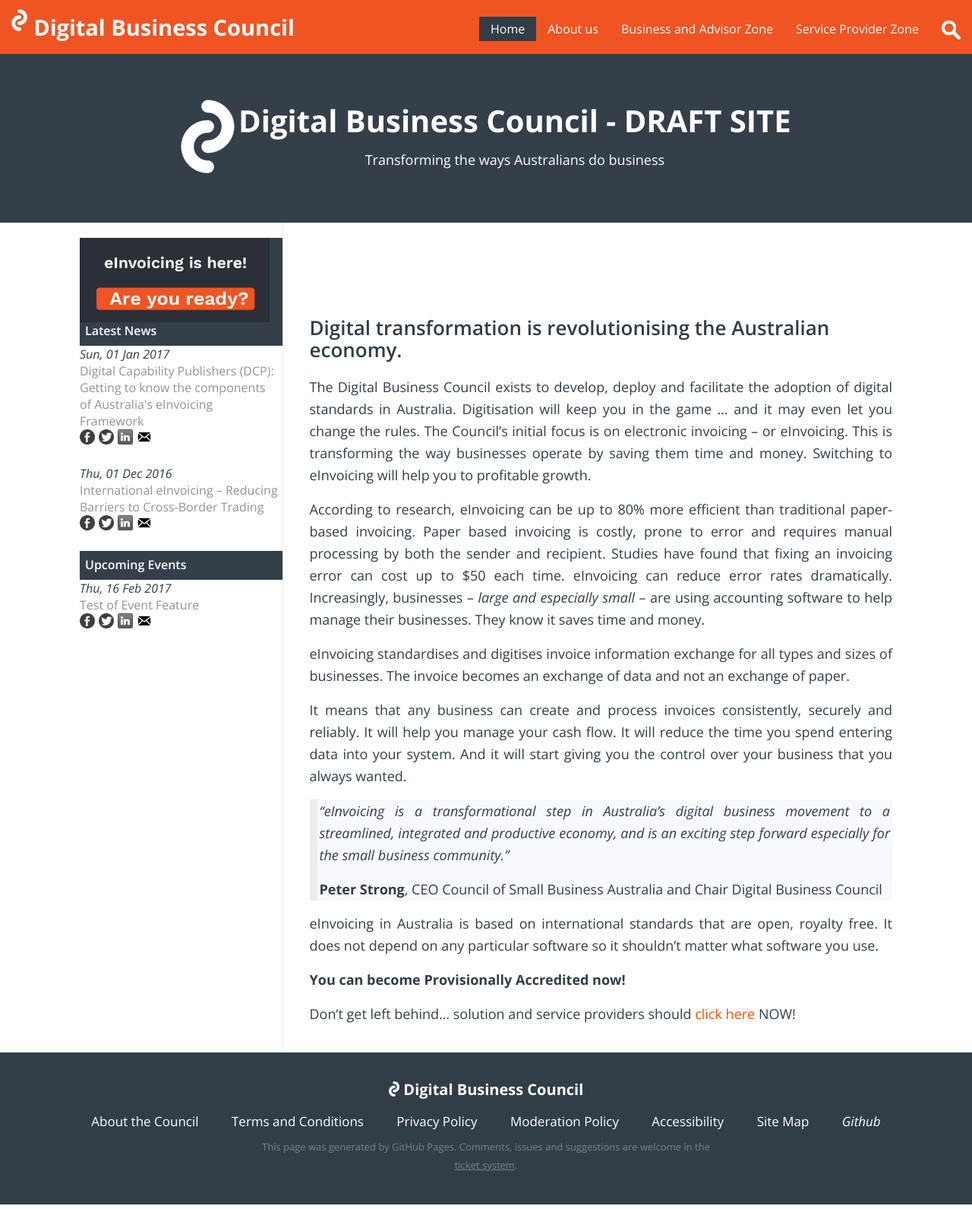
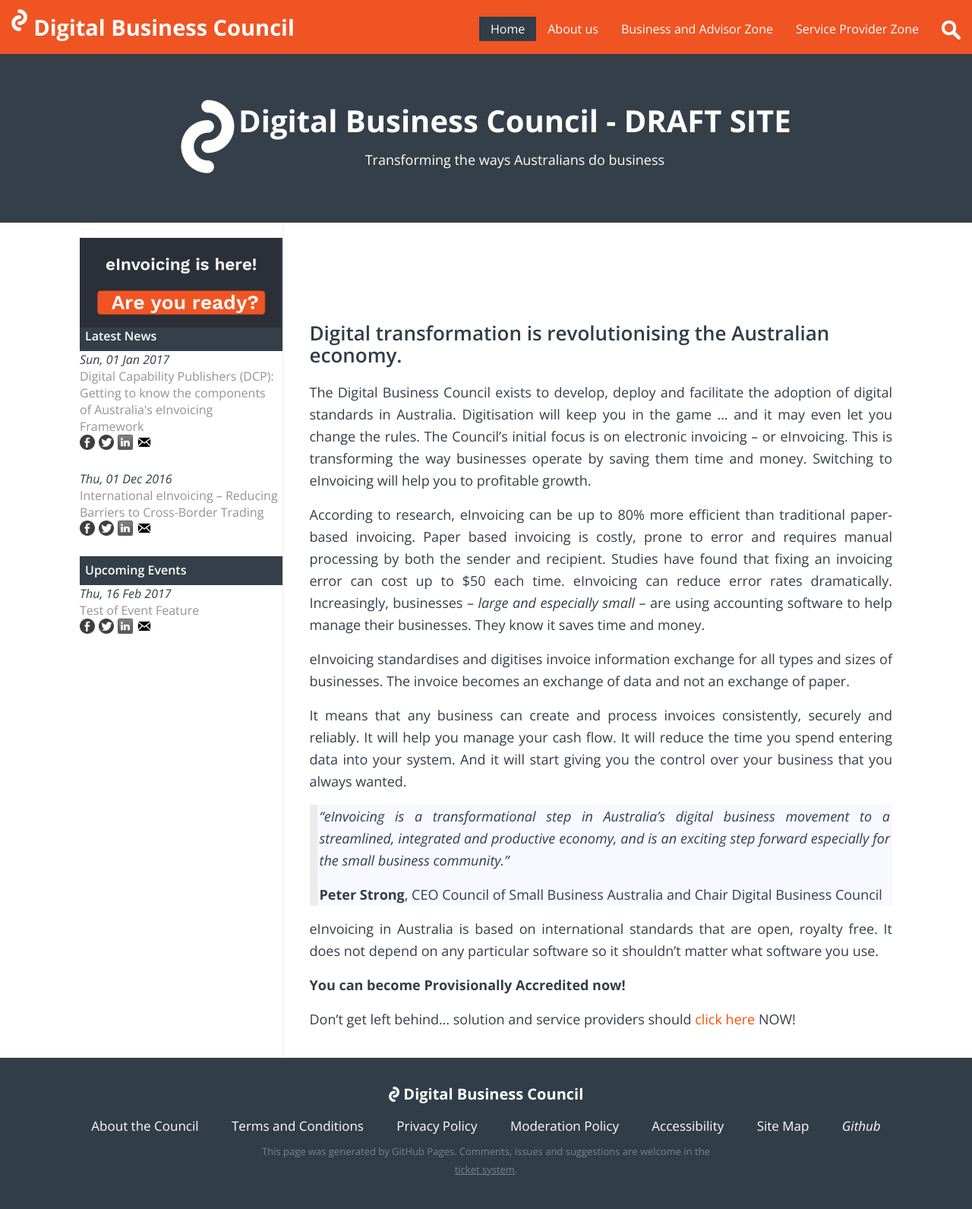
Before and after one commit to Digital-Business-Council/Digital-Business-Council.github.io, a Jekyll site: the page built from index.md, in a window 1280 px wide. Shown: the whole page at 76% size. Built offline with Jekyll 4.4.1, drawn with Linux system fonts in a browser that asks for light colours; our own code applies the rules of GitHub Pages for plain Markdown files.

Commit message:
Update sidebar-menu.html

```diff
--- a/_includes/sidebar-menu.html
+++ b/_includes/sidebar-menu.html
@@ -1,5 +1,5 @@
     {% assign current = page.url | downcase | split: '/' %}
-    <img src="{{site.url}}/images/eInvoicing-is-here.png" width="250px" style="float:left;">
+    <img src="{{site.url}}/images/eInvoicing-is-here.png" width="265px" style="float:left;">
 <ul class="sidebar-menu">
 
     <li class="menu-title">Latest News</li>
```
